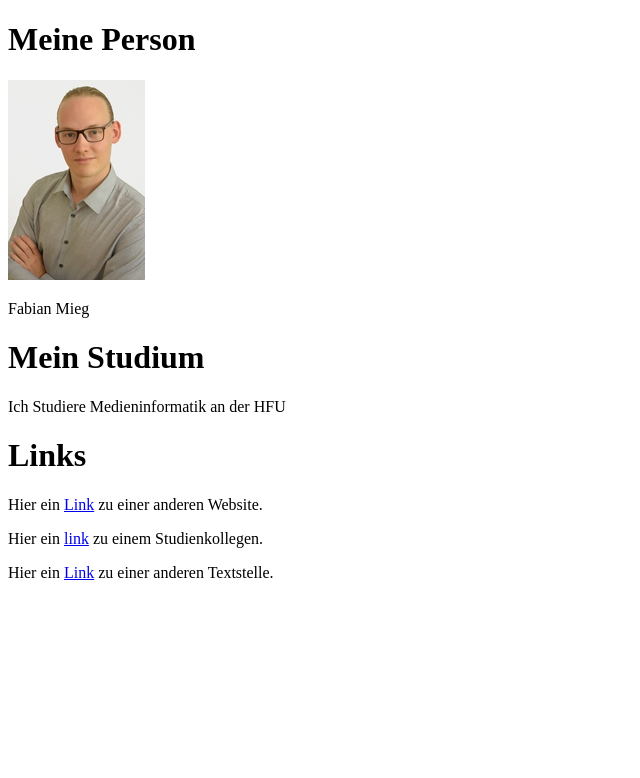
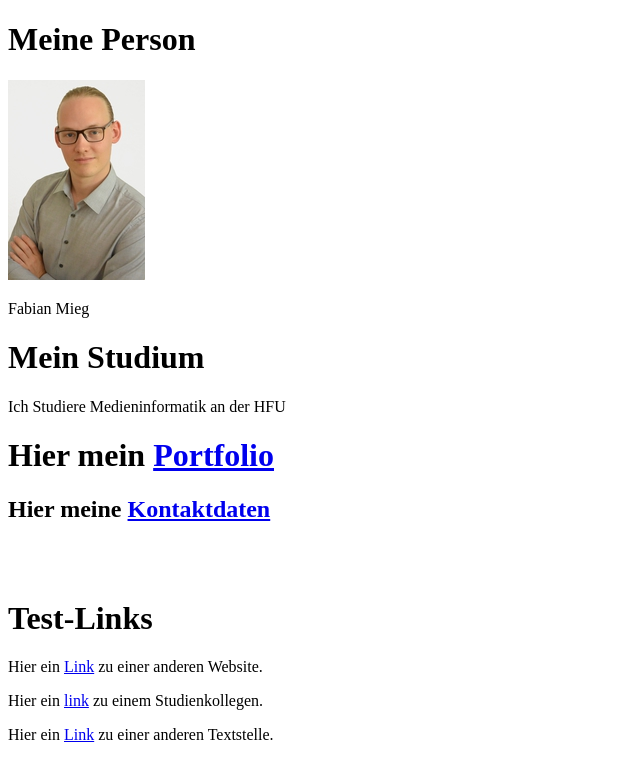
Before and after one commit to SpeziFisch-DE/GIS, a plain HTML site: page P1.2/index.html in a window 1280 px wide. Shown: the top 778 px of the page, without its empty margins (0-640 px from the left). Drawn offline with Linux system fonts and the light colour scheme; files whose address does not match are found by name.

Commit message:
Links zu Unterseiten

```diff
--- a/P1.2/index.html
+++ b/P1.2/index.html
@@ -12,7 +12,11 @@
     <p>Fabian Mieg</p>
     <h1>Mein Studium</h1>
     <p>Ich Studiere Medieninformatik an der HFU</p>
-    <h1>Links</h1>
+    <h1>Hier mein <a href="portfolio.html">Portfolio</a></h1>
+    <h2>Hier meine <a href="contact.html">Kontaktdaten</a></h2>
+    <br>
+    <br>
+    <h1>Test-Links</h1>
     <p>Hier ein <a href="https://www.hs-furtwangen.de/">Link</a> zu einer anderen Website.</p>
     <p>Hier ein <a href="https://brotherbroadway.github.io/GIS-WiSe-2020-2021/Kapitel_1.1/Steckbrief/">link</a> zu einem
         Studienkollegen.</p>
```
